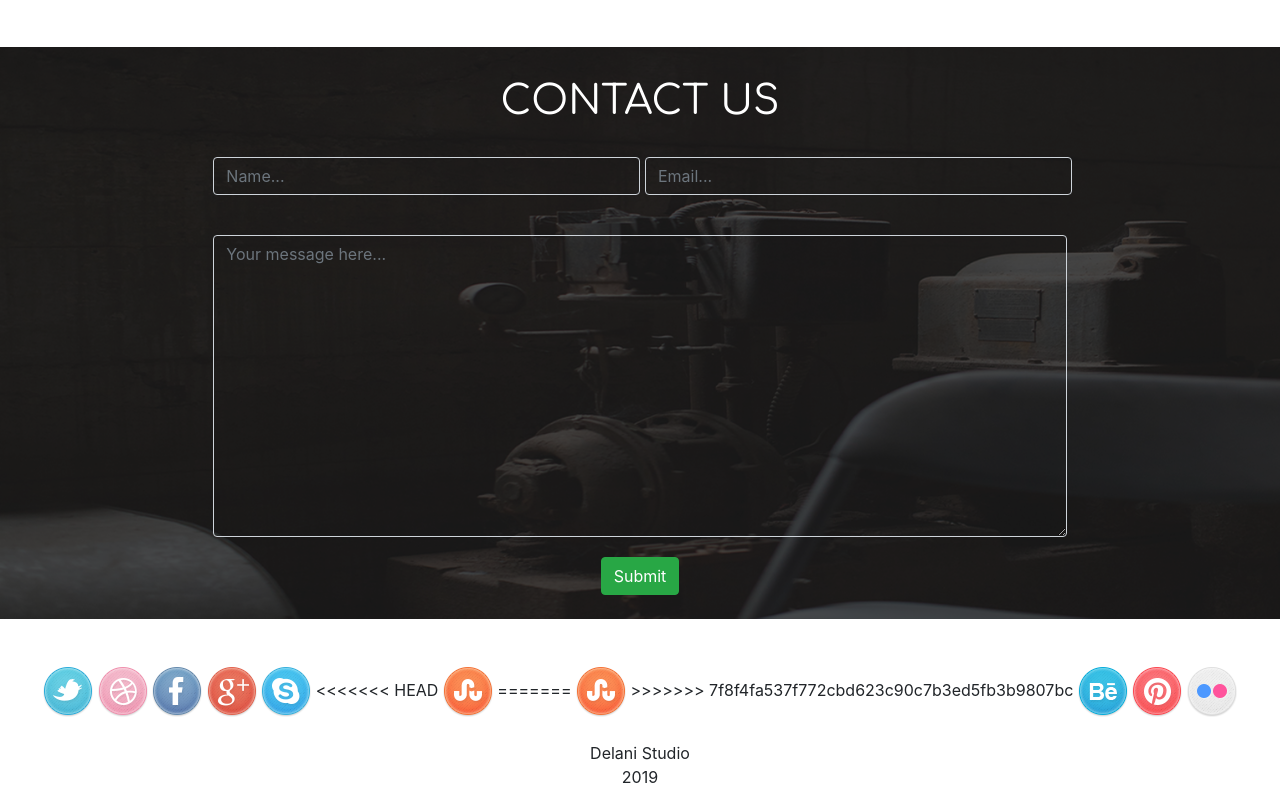
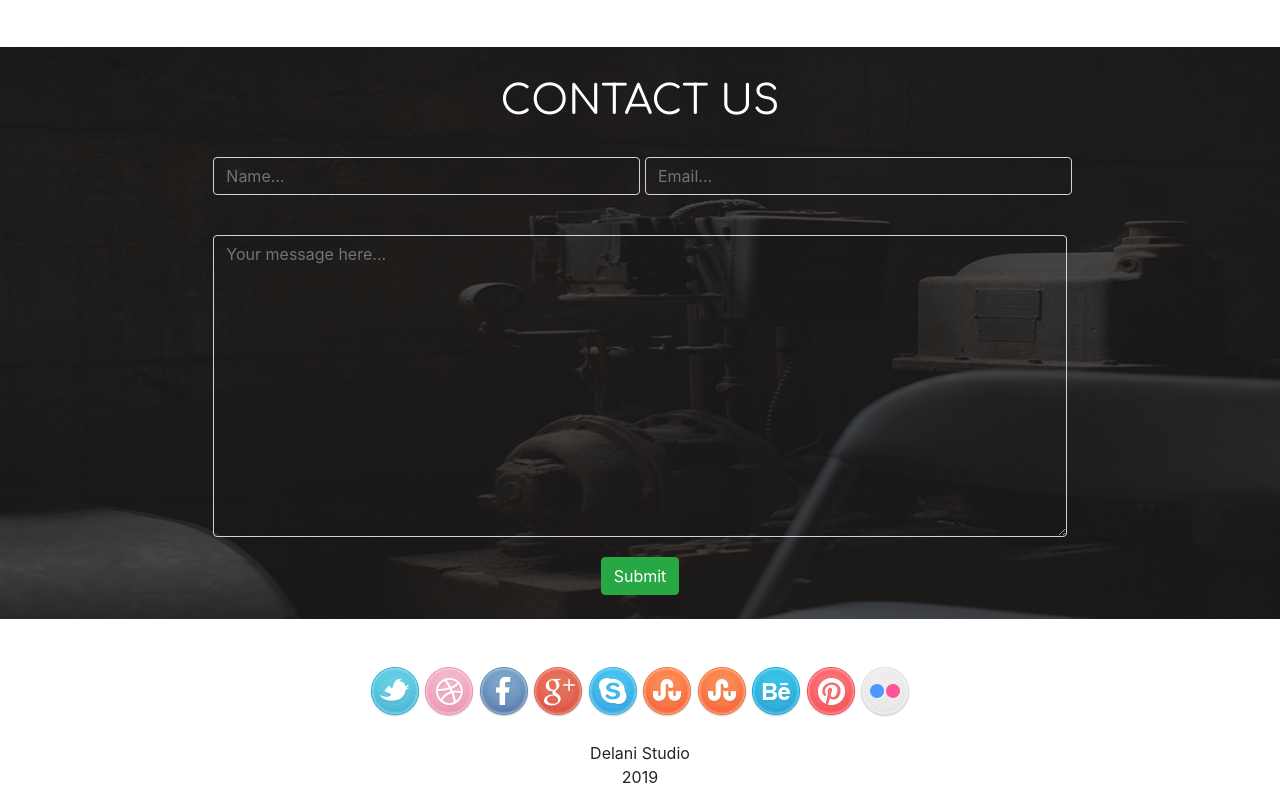
Before and after one commit to GraceOswal/Delani, a plain HTML site: page index.html in a window 1280 px wide. Shown: the part 2020-2809 px from the top of the page. Drawn offline with nearby package versions, Linux system fonts and the light colour scheme; files whose address does not match are found by name.

Commit message:
add all changes

```diff
--- a/index.html
+++ b/index.html
@@ -181,11 +181,8 @@
         <img src="images/socials_icons/facebook.png">
         <img src="images/socials_icons/g_plus.png">
         <img src="images/socials_icons/skype.png">
-<<<<<<< HEAD
         <img src="images/socials_icons/stumble_upon.png">
-=======
         <img src="images/socials-icons/stumble_upon.png">
->>>>>>> 7f8f4fa537f772cbd623c90c7b3ed5fb3b9807bc
         <img src="images/socials_icons/behance.png">
         <img src="images/socials_icons/pinterest.png">
         <img src="images/socials_icons/flickr.png">
```
Also changed, not shown: 1 other file.
